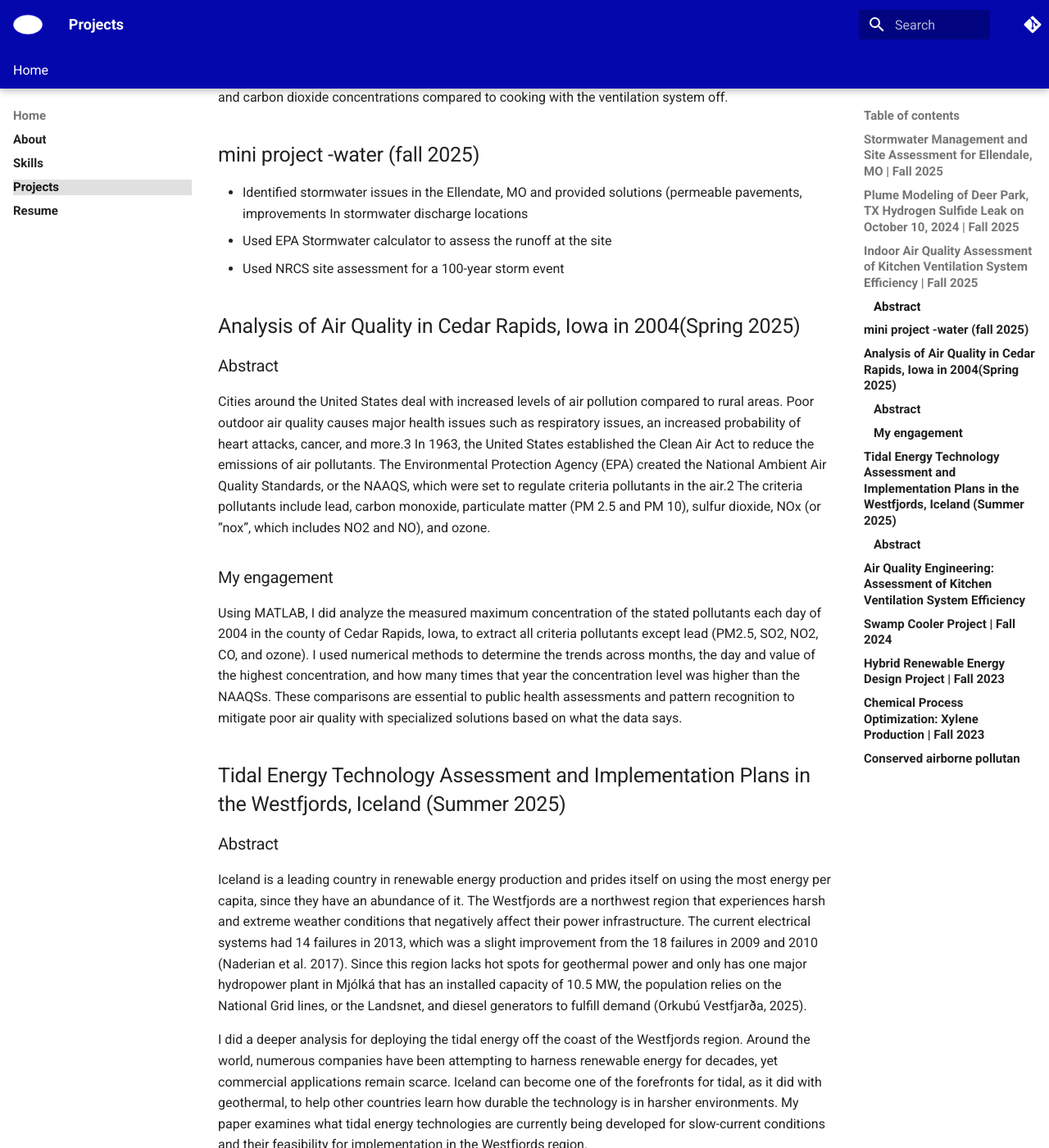
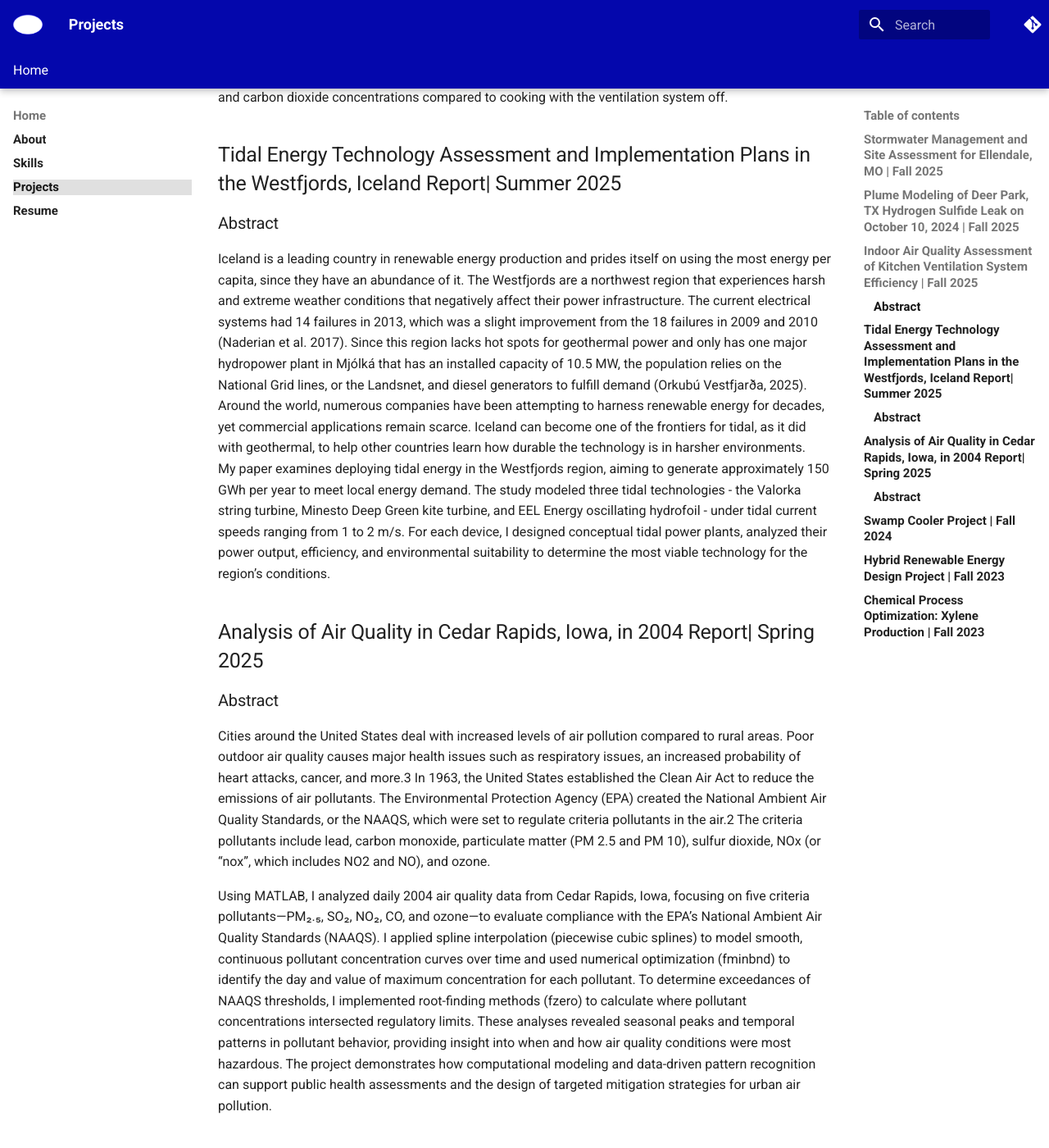
Before and after one commit to boyerjulie/boyerjulie.github.io, an MkDocs documentation site: the page built from docs/projects/index.md, in a window 1280 px wide and 1400 px high, scrolled down 888 px. Shown: the whole window at 82% size. Built offline with MkDocs 1.6.1 and Material for MkDocs 9.7.7, drawn with Linux system fonts in a browser that asks for light colours; comment, search, counter and statistics services are not loaded; some of the changed text lies outside the part shown.

Commit message:
Refactor project documentation for clarity and consistency
Updated project descriptions and abstracts for clarity and consistency. Removed redundant sections and improved formatting.

```diff
--- a/docs/projects/index.md
+++ b/docs/projects/index.md
@@ -1,4 +1,5 @@
 # Projects
+
 
 ## Stormwater Management and Site Assessment for Ellendale, MO | Fall 2025
 
@@ -16,51 +17,33 @@
 
 Cooking is a major contributor to poor indoor air quality as particulate matter and pollutants are released into the air (Sun et al., 2023). Ventilation systems are tools to minimize the harmful health effects of inhalation by vacuuming the particles (Sun et al., 2023). Therefore, the following experiment was conducted to determine the efficiency of these systems. Operation of the ventilation system during cooking will result in a lower Indoor Air Quality Index rating (AQI), particulate matter concentrations (PM), and carbon dioxide concentrations compared to cooking with the ventilation system off.
 
-## mini project -water (fall 2025)
-
-* Identified stormwater issues in the Ellendate, MO and provided solutions (permeable pavements, improvements In stormwater discharge locations
-* Used EPA Stormwater calculator to assess the runoff at the site
-* Used NRCS site assessment for a 100-year storm event
-
-
-## Analysis of Air Quality in Cedar Rapids, Iowa in 2004(Spring 2025)
+## Tidal Energy Technology Assessment and Implementation Plans in the Westfjords, Iceland Report| Summer 2025
 
 ### Abstract
+
+Iceland is a leading country in renewable energy production and prides itself on using the most energy per capita, since they have an abundance of it. The Westfjords are a northwest region that experiences harsh and extreme weather conditions that negatively affect their power infrastructure. The current electrical systems had 14 failures in 2013, which was a slight improvement from the 18 failures in 2009 and 2010 (Naderian et al. 2017). Since this region lacks hot spots for geothermal power and only has one major hydropower plant in Mjólká that has an installed capacity of 10.5 MW, the population relies on the National Grid lines, or the Landsnet, and diesel generators to fulfill demand (Orkubú Vestfjarða, 2025). Around the world, numerous companies have been attempting to harness renewable energy for decades, yet commercial applications remain scarce. Iceland can become one of the frontiers for tidal, as it did with geothermal, to help other countries learn how durable the technology is in harsher environments.
+
+My paper examines deploying tidal energy in the Westfjords region, aiming to generate approximately 150 GWh per year to meet local energy demand. The study modeled three tidal technologies - the Valorka string turbine, Minesto Deep Green kite turbine, and EEL Energy oscillating hydrofoil - under tidal current speeds ranging from 1 to 2 m/s. For each device, I designed conceptual tidal power plants, analyzed their power output, efficiency, and environmental suitability to determine the most viable technology for the region’s conditions.
+
+## Analysis of Air Quality in Cedar Rapids, Iowa, in 2004 Report| Spring 2025
+
+### Abstract
+
 Cities around the United States deal with increased levels of air pollution compared to rural areas. Poor outdoor air quality causes major health issues such as respiratory issues, an increased probability of heart attacks, cancer, and more.3 In 1963, the United States established the Clean Air Act to reduce the emissions of air pollutants. The Environmental Protection Agency (EPA) created the National Ambient Air Quality Standards, or the NAAQS, which were set to regulate criteria pollutants in the air.2 The criteria pollutants include lead, carbon monoxide, particulate matter (PM 2.5 and PM 10), sulfur dioxide, NOx (or “nox”, which includes NO2 and NO), and ozone.
-
-### My engagement
-
-Using MATLAB, I did  analyze the measured maximum concentration of the stated pollutants each day of 2004 in the county of Cedar Rapids, Iowa, to extract all criteria pollutants except lead (PM2.5, SO2, NO2, CO, and ozone). I used numerical methods to determine the trends across months, the day and value of the highest concentration, and how many times that year the concentration level was higher than the NAAQSs. These comparisons are essential to public health assessments and pattern recognition to mitigate poor air quality with specialized solutions based on what the data says.
-
-
-## Tidal Energy Technology Assessment and Implementation Plans in the Westfjords, Iceland (Summer 2025)
-
-### Abstract
-Iceland is a leading country in renewable energy production and prides itself on using the most energy per capita, since they have an abundance of it. The Westfjords are a northwest region that experiences harsh and extreme weather conditions that negatively affect their power infrastructure. The current electrical systems had 14 failures in 2013, which was a slight improvement from the 18 failures in 2009 and 2010 (Naderian et al. 2017). Since this region lacks hot spots for geothermal power and only has one major hydropower plant in Mjólká that has an installed capacity of 10.5 MW, the population relies on the National Grid lines, or the Landsnet, and diesel generators to fulfill demand (Orkubú Vestfjarða, 2025).
-
-I did a deeper analysis for deploying the tidal energy off the coast of the Westfjords region. Around the world, numerous companies have been attempting to harness renewable energy for decades, yet commercial applications remain scarce. Iceland can become one of the forefronts for tidal, as it did with geothermal, to help other countries learn how durable the technology is in harsher environments. My paper examines what tidal energy technologies are currently being developed for slow-current conditions and their feasibility for implementation in the Westfjords region.
-
-## Air Quality Engineering: Assessment of Kitchen Ventilation System Efficiency
 
 Using MATLAB, I analyzed daily 2004 air quality data from Cedar Rapids, Iowa, focusing on five criteria pollutants—PM₂.₅, SO₂, NO₂, CO, and ozone—to evaluate compliance with the EPA’s National Ambient Air Quality Standards (NAAQS). I applied spline interpolation (piecewise cubic splines) to model smooth, continuous pollutant concentration curves over time and used numerical optimization (fminbnd) to identify the day and value of maximum concentration for each pollutant. To determine exceedances of NAAQS thresholds, I implemented root-finding methods (fzero) to calculate where pollutant concentrations intersected regulatory limits. These analyses revealed seasonal peaks and temporal patterns in pollutant behavior, providing insight into when and how air quality conditions were most hazardous. The project demonstrates how computational modeling and data-driven pattern recognition can support public health assessments and the design of targeted mitigation strategies for urban air pollution.
 
 ## Swamp Cooler Project | Fall 2024
+
 * Utilized the engineering design cycle to develop an evaporative cooling device while considering cost, efficiency, and societal factors to apply the principles of thermodynamics and process analysis
 * Devised, built, and tested a swamp cooler prototype, achieving 98% accuracy relative to the ideal thermodynamic model
 * Optimized cooling efficiency through material research and strategic assembly to remain 40% under budget ($30 out of $50)
 
-## Hybrid Renewable Energy Design Project  | Fall 2023
+## Hybrid Renewable Energy Design Project  | Fall 2023
 
 * Formulated a strategy to deliver 87,600 MWh per year of electricity using wind or solar facilities integrated with either natural gas backup, hydroelectric pump storage, or battery storage for Iowa City, Iowa
 
-## Chemical Process Optimization: Xylene Production  | Fall 2023
+## Chemical Process Optimization: Xylene Production  | Fall 2023
 
 * Performed a process analysis to optimize input streams for increased ortho- and para-xylene yield
 * Applied the Chemical Engineering Design Framework (Solen & Harb) to model and evaluate reactor and separation system performance
-
-## Conserved airborne pollutan
-
-I develop a simulating of the transport of a conserved airborne pollutant released from a continuous point source using the Gaussian plume model and the NOAA HYSPLIT model.
-
-* What I am doing: Deer Park, TX hydrogen sulfide leak, modeled with NOAA HYSPLIT and GIS and used MATLAB for gaussian plume model
-* Produced 2D contour plots of ground-level and peak concentrations in MATLAB for gaussian plume model, contour plots of ground-level and vertically-average concentrations from MOAA HYSPLIT model overlayed onto GIS maps
```
